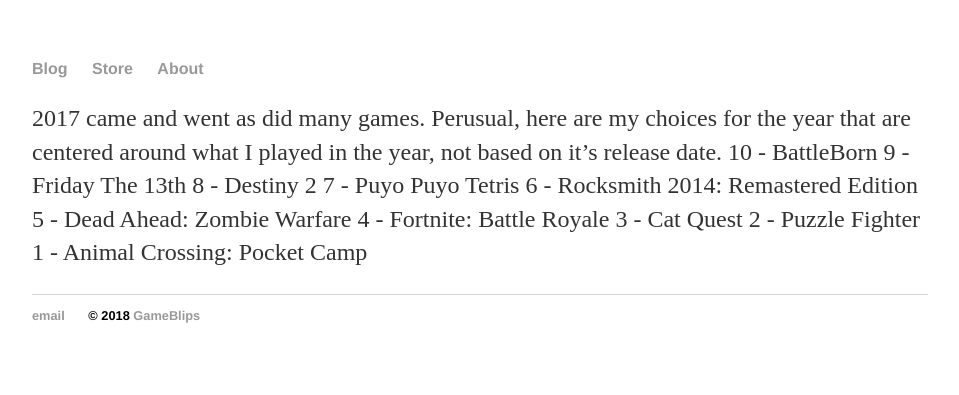
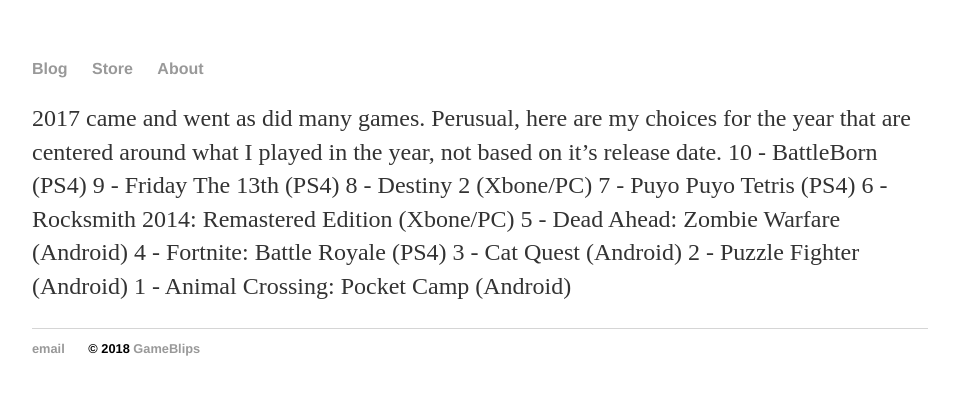
Before and after one commit to gameblips/gameblips.github.io, a Jekyll site: the page built from _posts/2018-01-05-My-2017-Top-10.md, in a window 1280 px wide. Shown: the top 395 px of the page, without its empty margins (160-1119 px from the left). Built offline with Jekyll 4.4.1, drawn with Linux system fonts in a browser that asks for light colours; our own code applies the rules of GitHub Pages for plain Markdown files.

Commit message:
Small update to list

```diff
--- a/_posts/2018-01-05-My-2017-Top-10.md
+++ b/_posts/2018-01-05-My-2017-Top-10.md
@@ -1,11 +1,19 @@
+---
+layout: default
+title: 2017 Top 10 Games
+name: 2017 Top 10 Games
+date: 2017-01-05
+tags:
+---
+
 2017 came and went as did many games. Perusual, here are my choices for the year that are centered around what I played in the year, not based on it's release date.
-10 - BattleBorn
-9 - Friday The 13th
-8 - Destiny 2
-7 - Puyo Puyo Tetris
-6 - Rocksmith 2014: Remastered Edition
-5 - Dead Ahead: Zombie Warfare
-4 - Fortnite: Battle Royale
-3 - Cat Quest
-2 - Puzzle Fighter
-1 - Animal Crossing: Pocket Camp
+10 - BattleBorn (PS4)
+9 - Friday The 13th (PS4)
+8 - Destiny 2 (Xbone/PC)
+7 - Puyo Puyo Tetris (PS4)
+6 - Rocksmith 2014: Remastered Edition (Xbone/PC)
+5 - Dead Ahead: Zombie Warfare (Android)
+4 - Fortnite: Battle Royale (PS4)
+3 - Cat Quest (Android)
+2 - Puzzle Fighter (Android)
+1 - Animal Crossing: Pocket Camp (Android)
```
